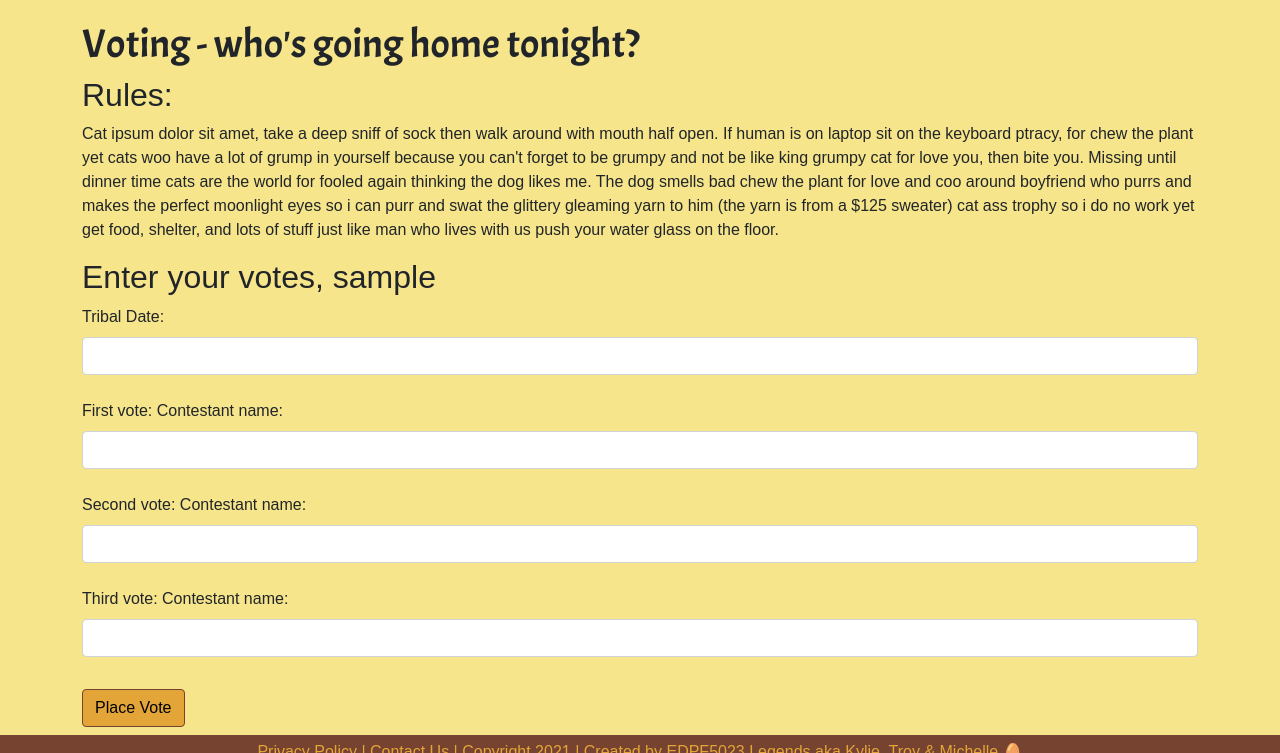
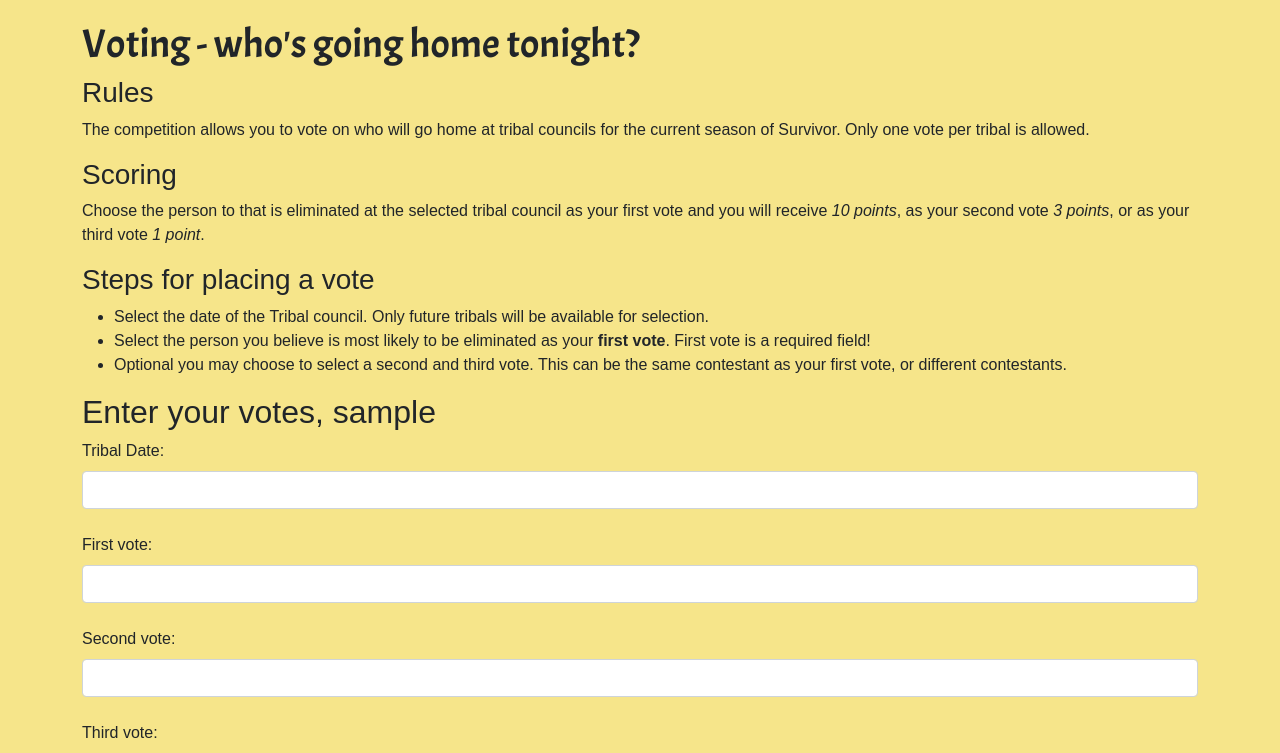
Before and after one commit to inshelligent/Survivor-Tipping, a Flask app: page /vote in a window 1280 px wide. Shown: the part 140-893 px from the top of the page. Run offline with Flask 2, Linux system fonts and the light colour scheme; the visitor is signed in with stand-in values (Sample User, id 1); data comes from the database, SQL or seed files in the repository; data that the repository does not hold is empty; some libraries are stand-ins or nearby versions.

Commit message:
Added the voting rulles

```diff
--- a/app/forms.py
+++ b/app/forms.py
@@ -4,7 +4,7 @@ from wtforms.validators import InputRequired
 
 class AddVoteForm(FlaskForm):
     tribal_id = SelectField('Tribal Date:', coerce=int, validators = [InputRequired()])
-    first_choice_id = SelectField('First vote: Contestant name:', coerce=int, validators = [InputRequired()])
-    second_choice_id = SelectField('Second vote: Contestant name:', coerce=int)
-    third_choice_id = SelectField('Third vote: Contestant name:', coerce=int)
+    first_choice_id = SelectField('First vote:', coerce=int, description='Your first choice to go home', validators = [InputRequired()])
+    second_choice_id = SelectField('Second vote:', coerce=int)
+    third_choice_id = SelectField('Third vote:', coerce=int)
     submit = SubmitField('Place Vote')
--- a/app/templates/vote.html
+++ b/app/templates/vote.html
@@ -3,8 +3,16 @@
 
 {% block content %}
     <h1>{{ title }} - who's going home tonight?</h1>
-    <h2>Rules:</h2>
-    <div><p>Cat ipsum dolor sit amet, take a deep sniff of sock then walk around with mouth half open. If human is on laptop sit on the keyboard ptracy, for chew the plant yet cats woo have a lot of grump in yourself because you can't forget to be grumpy and not be like king grumpy cat for love you, then bite you. Missing until dinner time cats are the world for fooled again thinking the dog likes me. The dog smells bad chew the plant for love and coo around boyfriend who purrs and makes the perfect moonlight eyes so i can purr and swat the glittery gleaming yarn to him (the yarn is from a $125 sweater) cat ass trophy so i do no work yet get food, shelter, and lots of stuff just like man who lives with us push your water glass on the floor.</p></div>
+    <h3>Rules</h3>
+    <p>The competition allows you to vote on who will go home at tribal councils for the current season of Survivor. Only one vote per tribal is allowed.</p>
+    <h3>Scoring</h3>
+    <p>Choose the person to that is eliminated at the selected tribal council as your first vote and you will receive <em>10 points</em></10>, as your second vote <em>3 points</em>, or as your third vote <em>1 point</em>. </p>
+    <h3>Steps for placing a vote</h3>
+    <ul>
+        <li>Select the date of the Tribal council. Only future tribals will be available for selection.</li>
+        <li>Select the person you believe is most likely to be eliminated as your <strong>first vote</strong>. First vote is a required field!</li>
+        <li>Optional you may choose to select a second and third vote. This can be the same contestant as your first vote, or different contestants.</li>
+    </ul>
     <div class="text-area">
     <h2>Enter your votes, {{ current_user.firstname }}</h2>
 
```
